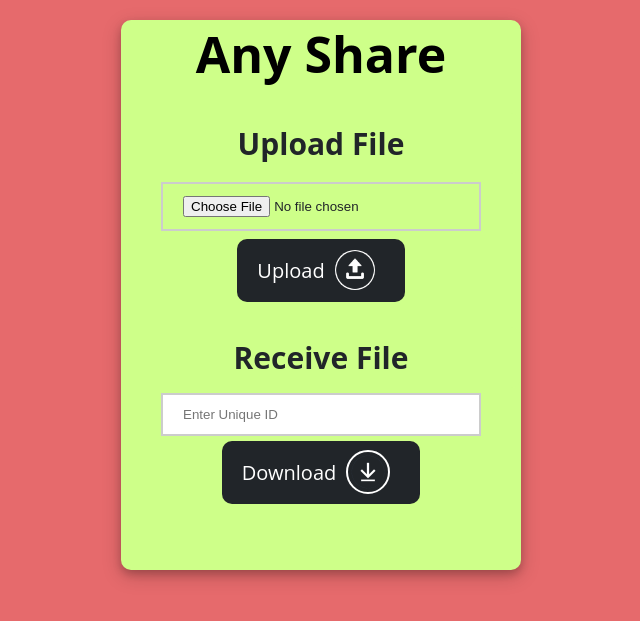
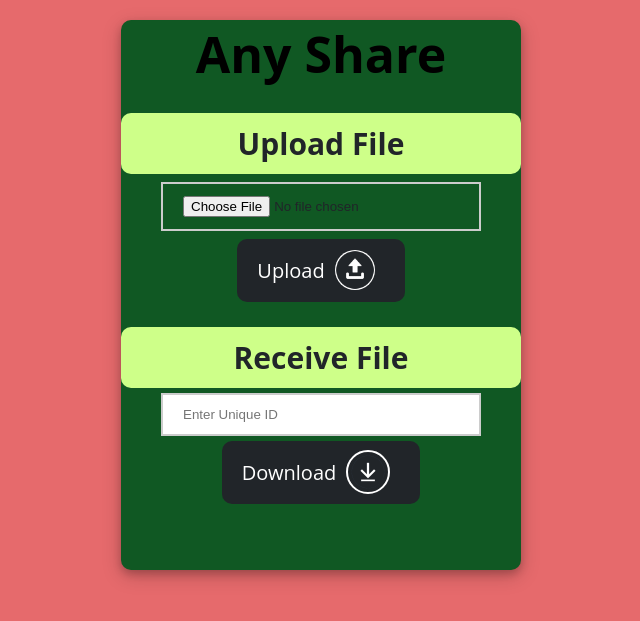
Before and after one commit to LeoY2020/LeoY2020.github.io, a PHP site: page /cloud-clip/index.html in a window 1280 px wide. Shown: the top 621 px of the page, without its empty margins (319-959 px from the left). Run offline with PHP 8.4, Linux system fonts and the light colour scheme; some libraries are stand-ins or nearby versions.

Commit message:
Update style.css

```diff
--- a/cloud-clip/style.css
+++ b/cloud-clip/style.css
@@ -12,7 +12,7 @@
   font-family: "Open Sans", sans-serif;
   font-size: 20px;
   color: #fff;
-  background-color: #ceff89;
+  background-color: #105823;
   border-color: #212529;
   border-radius: 10px;
   z-index: 1;
```
